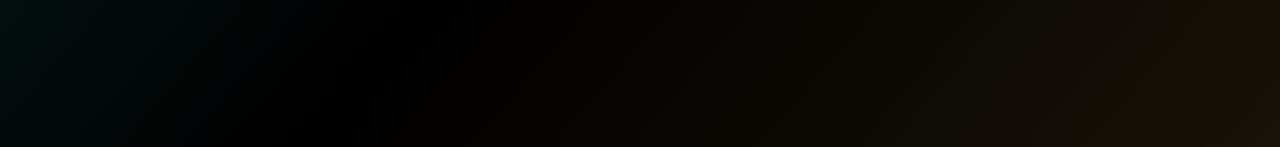
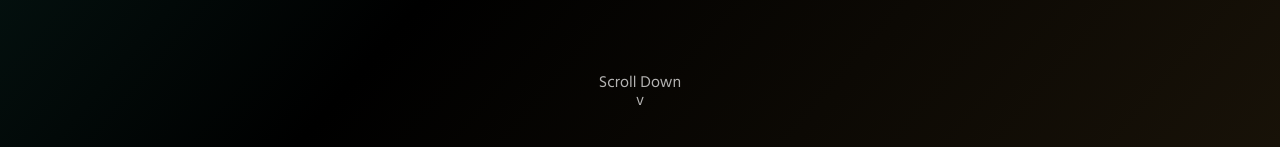
Before and after one commit to FelBenini/Portfolio-site, a React (Create React App) app: page / in a window 1280 px wide. Shown: the part 650-797 px from the top of the page. Built offline with nearby package versions, Linux system fonts and the light colour scheme.

Commit message:
Added scroll down text and arrow animation

```diff
--- a/src/pages/homePage/Homepage.tsx
+++ b/src/pages/homePage/Homepage.tsx
@@ -6,6 +6,7 @@ const Homepage = () => {
   return (
     <div style={{height: '100%'}}>
     <HeroSection/>
+    <span id='scroll-down'><p>Scroll Down</p><p id='arrow'>v</p></span>
     </div>
   )
 }
--- a/src/style/App.css
+++ b/src/style/App.css
@@ -176,6 +176,29 @@ header {
   transform: scaleX(1);
 }
 
+#scroll-down {
+  display: flex;
+  align-items: center;
+  flex-direction: column;
+  margin-top: -80px;
+  opacity: 0.7;
+}
+
+#arrow {
+  animation: arrow 1.5s ease-in-out infinite;
+}
+
+@keyframes arrow {
+  0% {
+    transform: translateY(-8px);
+  }
+  50% {
+    transform: translateY(-5px);
+  }
+  100% {
+    transform: translateY(-8px);
+  }
+}
 @media (max-width: 630px) {
   h1 {
     font-size: 48.83px;
@@ -211,6 +234,9 @@ header {
   #heroSection #heroSectionText {
     align-items: center;
   }
+  #scroll-down {
+    display: none;
+  }
   header {
     width: calc(100% - 30px);
     margin-left: 15px;
--- a/src/style/App.scss
+++ b/src/style/App.scss
@@ -133,6 +133,28 @@ header {
         }
     }
 }
+#scroll-down {
+    display: flex;
+    align-items: center;
+    flex-direction: column;
+    margin-top: -80px;
+    opacity: 0.7;
+}
+#arrow {
+    animation: arrow 1.5s ease-in-out infinite;
+}
+
+@keyframes arrow {
+    0% {
+        transform: translateY(-8px);
+    }
+    50% {
+        transform: translateY(-5px);
+    }
+    100% {
+        transform: translateY(-8px);
+    }
+}
 
 @media (max-width: 630px) {
     h {
@@ -171,6 +193,9 @@ header {
             align-items: center;
         }
     }
+    #scroll-down {
+        display: none;
+    }
     header {
         width: calc(100% - 30px);
         margin-left: 15px;
```
Also changed, not shown: 1 other file (tests, documents, lock files or other folders).
